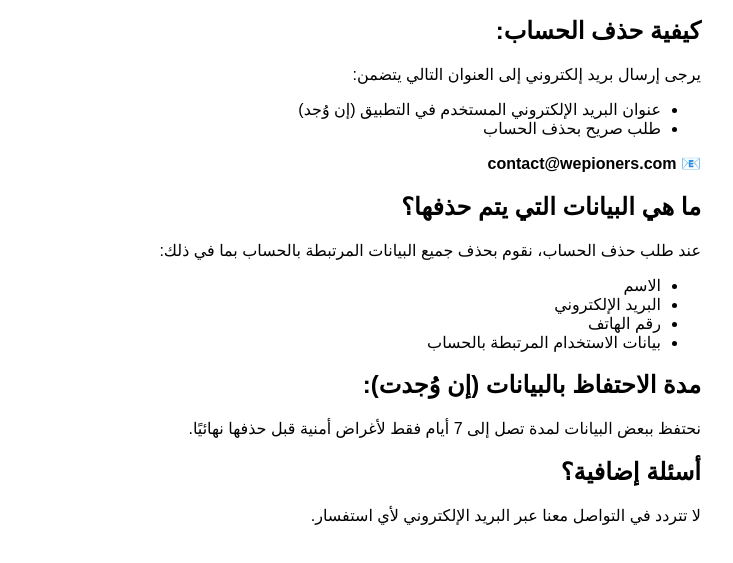
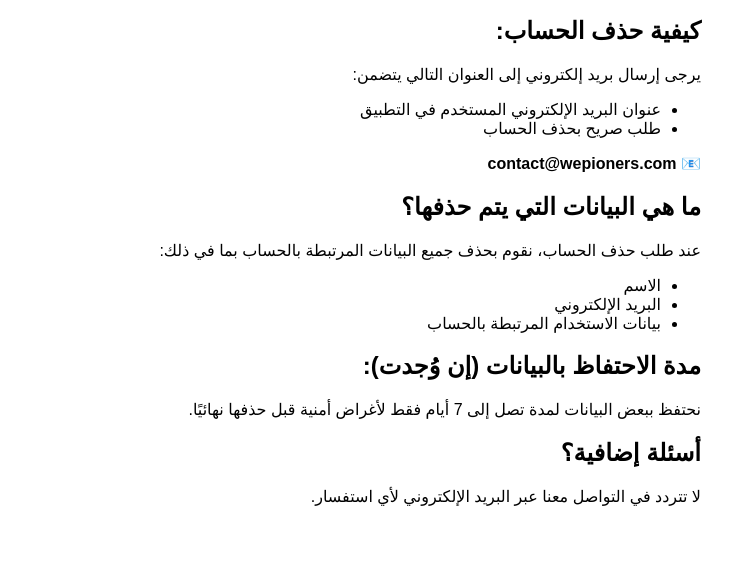
Before and after one commit to DanielOmarX/balonia_delete_account, a plain HTML site: page index.html in a window 1280 px wide. Shown: the part 123-686 px from the top of the page, without its empty margins (339-1072 px from the left). Drawn offline with Linux system fonts and the light colour scheme.

Commit message:
Update index.html

```diff
--- a/index.html
+++ b/index.html
@@ -12,7 +12,7 @@
   <h2>كيفية حذف الحساب:</h2>
   <p>يرجى إرسال بريد إلكتروني إلى العنوان التالي يتضمن:</p>
   <ul>
-    <li>عنوان البريد الإلكتروني المستخدم في التطبيق (إن وُجد)</li>
+    <li>عنوان البريد الإلكتروني المستخدم في التطبيق </li>
     <li>طلب صريح بحذف الحساب</li>
   </ul>
   <p>📧 <strong>contact@wepioners.com</strong></p>
@@ -22,7 +22,6 @@
   <ul>
     <li>الاسم</li>
     <li>البريد الإلكتروني</li>
-    <li>رقم الهاتف</li>
     <li>بيانات الاستخدام المرتبطة بالحساب</li>
   </ul>
 
```
